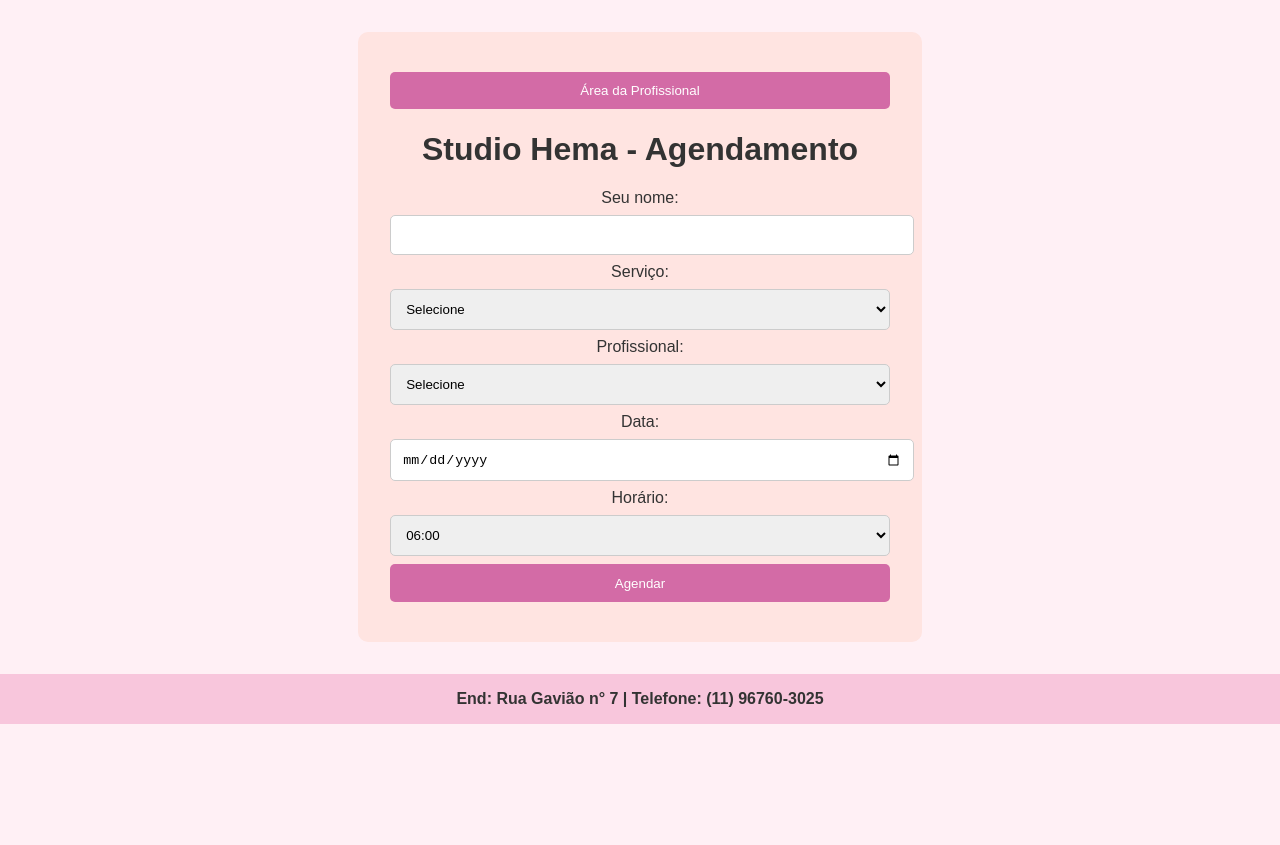
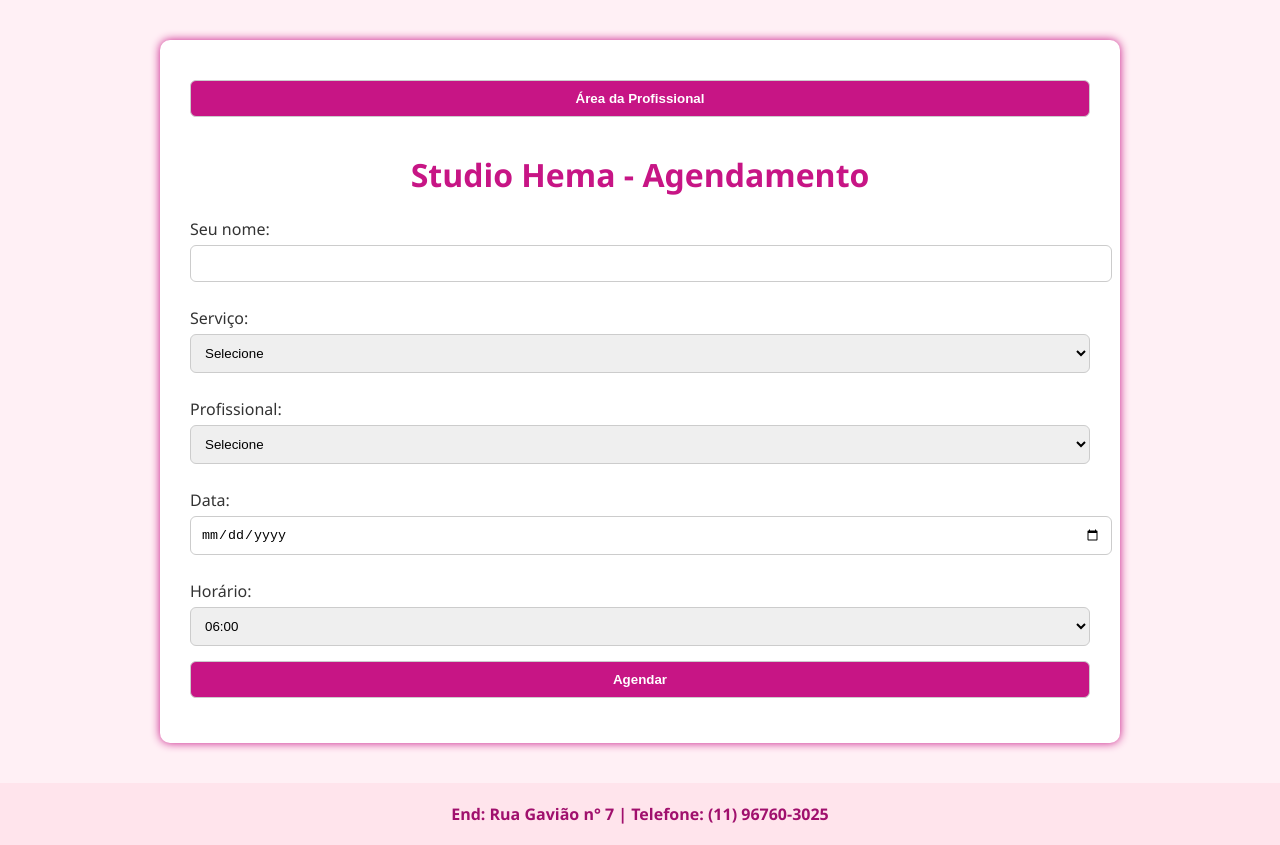
Before and after one commit to Daivys/landing-page-Hema, a plain HTML site: page index.html in a window 1280 px wide. Before the commit the page ends 800 px from the top, so only its background shows below. Drawn offline with Linux system fonts and the light colour scheme.

Commit message:
Update style.css

```diff
--- a/style.css
+++ b/style.css
@@ -1,70 +1,65 @@
+
 body {
-  font-family: Arial, sans-serif;
+  font-family: 'Segoe UI', sans-serif;
   background-color: #fff0f5;
-  color: #333;
   margin: 0;
   padding: 0;
+  color: #333;
+}
+.container, .login-container {
+  max-width: 900px;
+  margin: 40px auto;
+  background: #ffffff;
+  border-radius: 10px;
+  box-shadow: 0 0 10px #c71585;
+  padding: 30px;
+}
+h1, h2 {
   text-align: center;
+  color: #c71585;
 }
-
-.container {
-  max-width: 500px;
-  margin: auto;
-  padding: 2rem;
-  background-color: #ffe4e1;
-  border-radius: 10px;
-  margin-top: 2rem;
+label {
+  display: block;
+  margin: 10px 0 5px;
 }
-
 input, select, button {
-  display: block;
   width: 100%;
-  padding: 0.7rem;
-  margin: 0.5rem 0;
-  border-radius: 5px;
+  padding: 10px;
+  margin-bottom: 15px;
   border: 1px solid #ccc;
+  border-radius: 6px;
 }
-
 button {
-  background-color: #d36ba6;
+  background-color: #c71585;
   color: white;
-  border: none;
+  font-weight: bold;
   cursor: pointer;
 }
-
 button:hover {
-  background-color: #c05b99;
+  background-color: #a0106d;
 }
-
+.confirmation, .agenda-list {
+  background-color: #ffe4ec;
+  padding: 15px;
+  border-radius: 8px;
+  margin-top: 20px;
+}
+.agenda-item {
+  border-bottom: 1px solid #d69cb6;
+  padding: 10px 0;
+}
 .hidden {
   display: none;
 }
-
-.confirmacao {
-  margin-top: 1rem;
-  background-color: #dff0d8;
-  padding: 1rem;
-  border-radius: 5px;
+.top-bar {
+  text-align: right;
+  margin: 10px 0;
 }
-
-.erro {
-  color: red;
-  margin-top: 0.5rem;
-}
-
-.agenda-item {
-  background-color: #fff;
-  margin: 1rem 0;
-  padding: 1rem;
-  border-radius: 8px;
-  text-align: left;
-  border: 1px solid #ccc;
-}
-
 footer {
   text-align: center;
-  padding: 1rem;
-  margin-top: 2rem;
-  background-color: #f8c6dc;
+  margin-top: 40px;
+  padding: 20px;
+  background-color: #ffe4ec;
+  color: #a0106d;
   font-weight: bold;
 }
```
